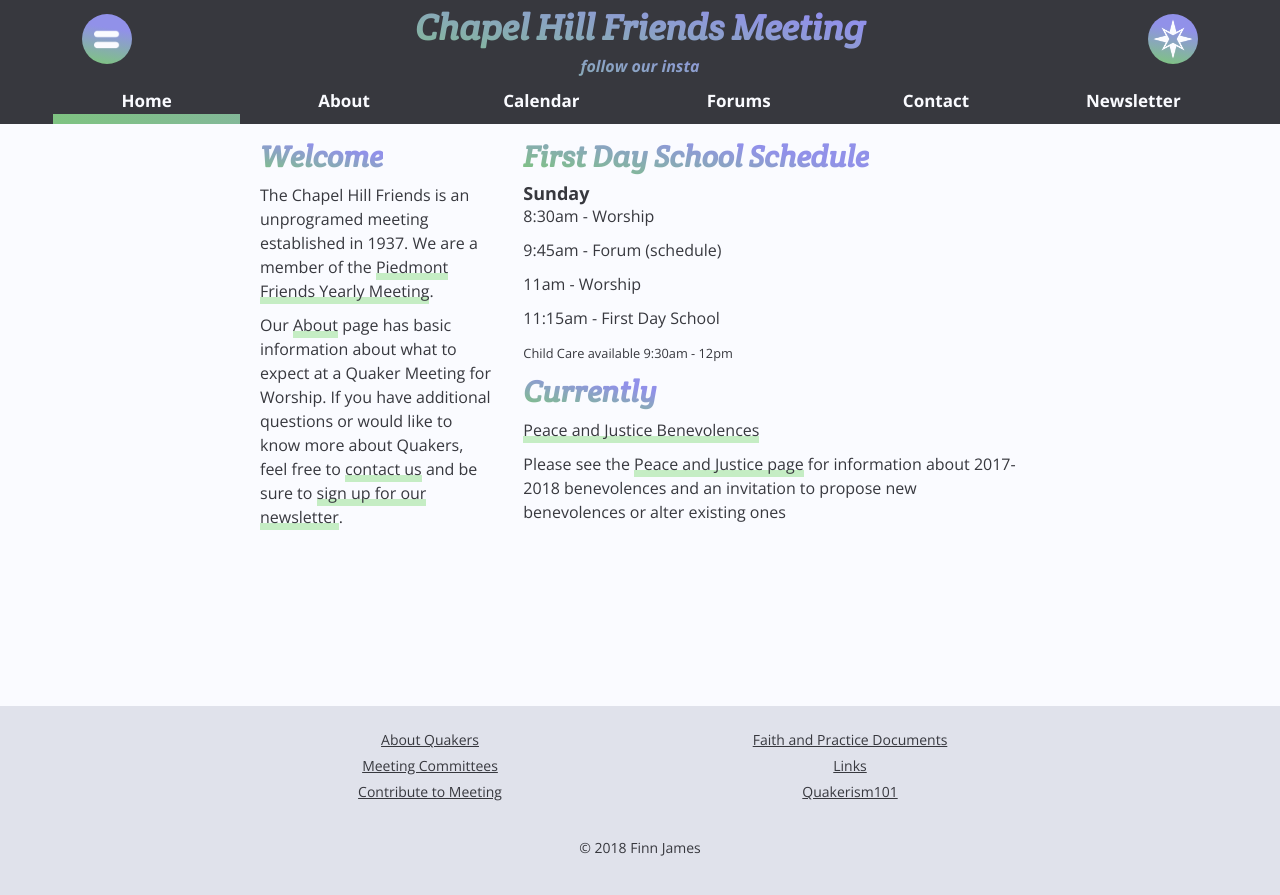
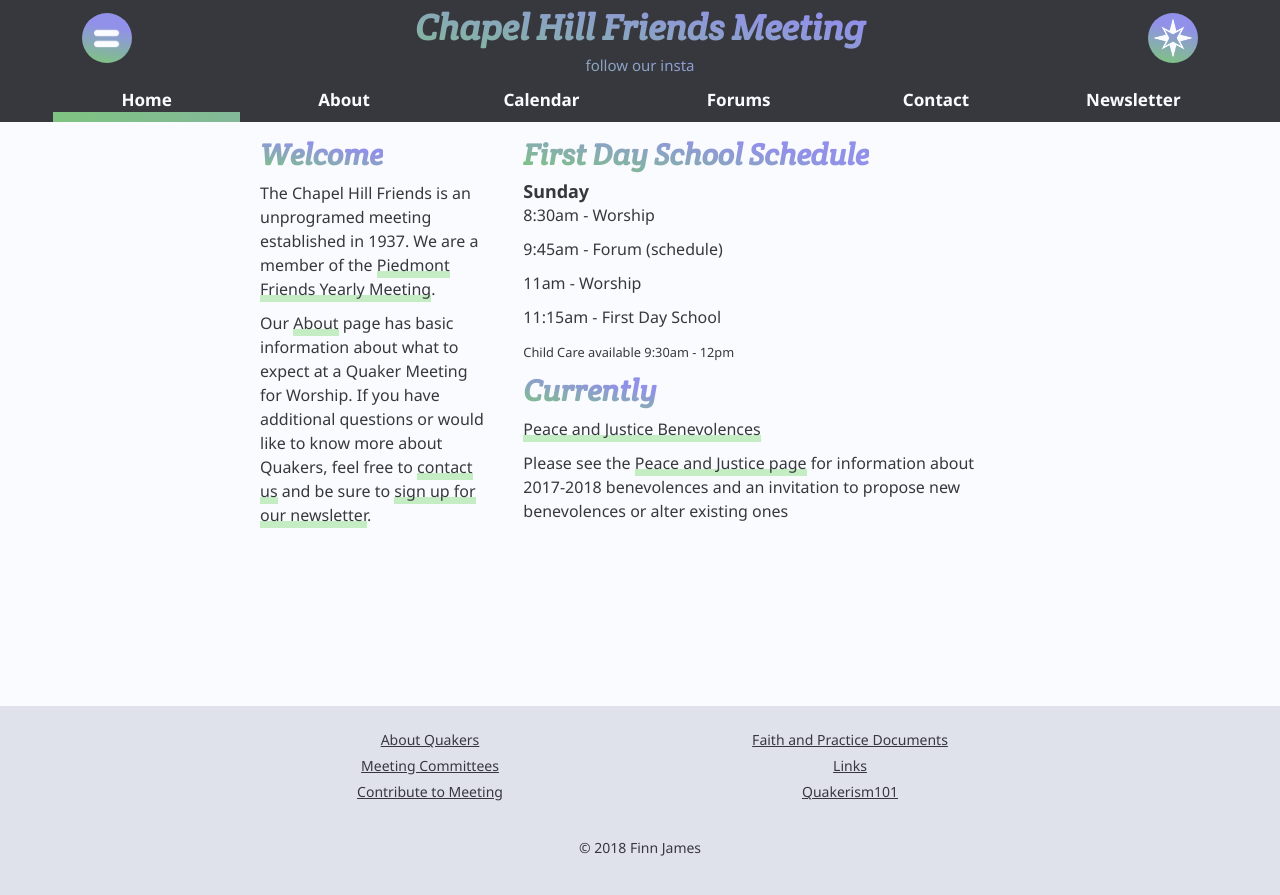
Before and after one commit to finnjames/radiolevity.com, a Jekyll site: the page built from pages/index.md, in a window 1280 px wide. Shown: the top 895 px of the page. Built offline with Jekyll 4.4.1, drawn with Linux system fonts in a browser that asks for light colours.

Commit message:
font updates

```diff
--- a/_layouts/default.html
+++ b/_layouts/default.html
@@ -23,7 +23,7 @@
   <script src='https://www.google.com/recaptcha/api.js'></script>
 
   <!-- fonts -->
-  <link href="https://fonts.googleapis.com/css?family=Open+Sans:400,400i,700,700i" rel="stylesheet">
+  <link href="https://fonts.googleapis.com/css?family=Noto+Sans:400,400i,700,700i" rel="stylesheet">
   <link href="https://fonts.googleapis.com/css?family=Crete+Round:400i" rel="stylesheet">
 
   <!-- custom styling -->
--- a/_sass/main.scss
+++ b/_sass/main.scss
@@ -29,8 +29,8 @@
   background-attachment: fixed;
 }
 
-$fontstack: 'Open Sans', Helvetica, sans-serif;
-$titlestack: 'Crete Round', Georgia, serif;
+$fontstack: 'Noto Sans', Helvetica, sans-serif;
+$titlestack: 'Crete Round', $fontstack;
 $transition: all 200ms ease-in-out;
 
 html, body {
@@ -95,6 +95,7 @@
   font-family: $titlestack;
   font-weight: 700;
   font-size: 2em;
+  font-style: italic;
   color: $color2;
   text-align: center;
   @include gradient-text();
@@ -103,10 +104,10 @@
 
 #slogan {
   font-family: $fontstack;
-  font-style: italic;
-  font-weight: 700;
+  font-style: normal;
+  font-weight: 400;
   text-align: center;
-  font-size: 16px;
+  font-size: 15px;
   color: $color3;
   @include gradient-text();
   margin: 0px;
```
Also changed, not shown: 12 other files.
